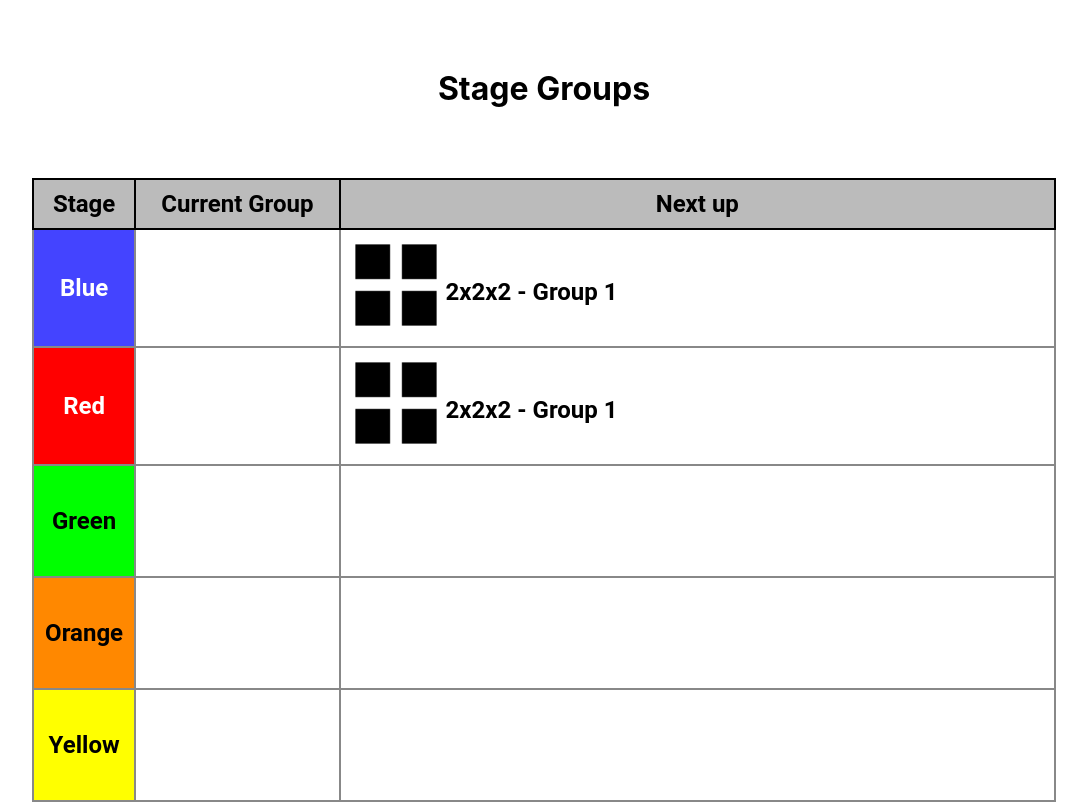
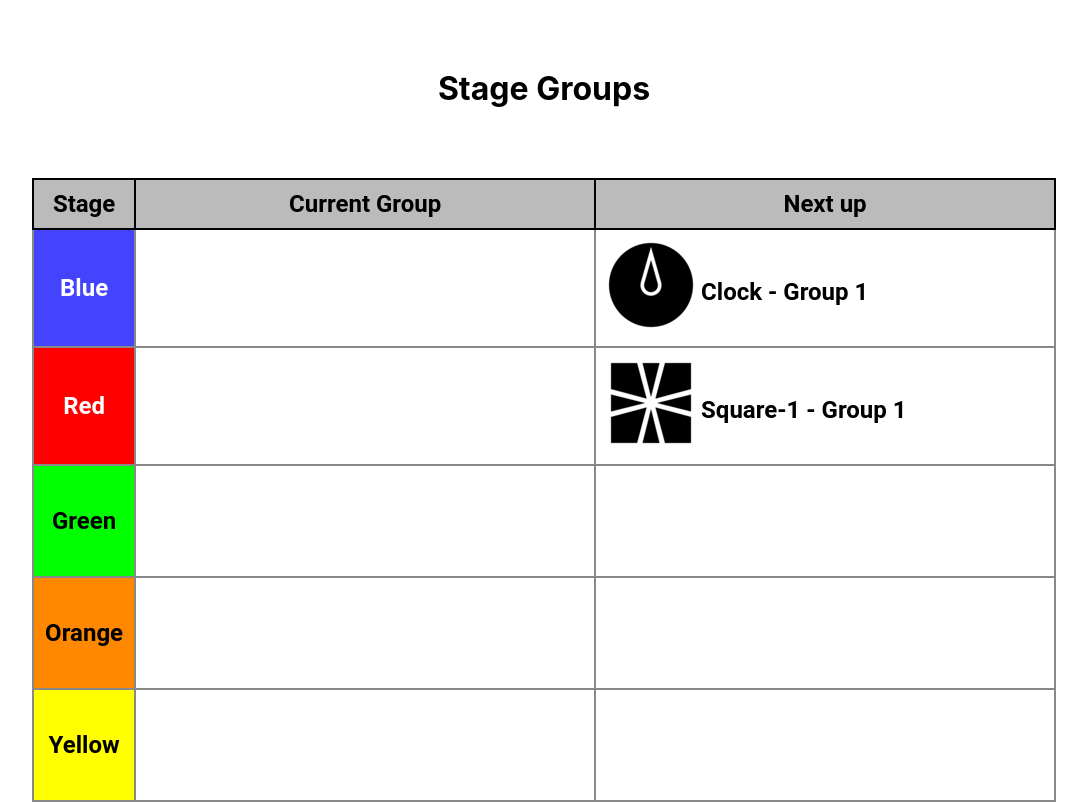
Before and after one commit to kr-matthews/stage-groups, a React (Create React App) app: page / in a window 1280 px wide. Shown: the whole page, without its empty margins (96-1183 px from the left). Built offline with nearby package versions, Linux system fonts and the light colour scheme.

Commit message:
Add events, Thu groups; improve text display
Adjust column widths

```diff
--- a/src/App.js
+++ b/src/App.js
@@ -3,9 +3,7 @@ import { groups } from "./Data";
 import { useEffect } from "react";
 import { useLocalStorage } from "./useLocalStorage";
 
-function App() {
-  console.debug("app");
-
+export default function App() {
   const [location, setLocation] = useLocalStorage("loc", 0);
 
   function onKeyDown({ key }) {
@@ -31,5 +29,3 @@ function App() {
     </div>
   );
 }
-
-export default App;
--- a/src/Data.js
+++ b/src/Data.js
@@ -1,12 +1,106 @@
 import Event from "./Events";
 
 export const groups = [
+  [{}, {}, {}, {}, {}], // empty to start
+
   // Thursday
-  [{}, {}, {}, {}, {}], // empty to start day
-  [{ event: Event.e22, group: 1 }, { event: Event.e22, group: 1 }, {}, {}, {}],
-  [{ event: Event.e22, group: 2 }, { event: Event.e22, group: 2 }, {}, {}, {}],
-  [{ event: Event.e22, group: 3 }, { event: Event.e22, group: 3 }, {}, {}, {}],
-  [{ event: Event.esq, group: 1 }, { event: Event.e22, group: 1 }, {}, {}, {}],
+  [{ event: Event.ecl, group: 1 }, { event: Event.esq, group: 1 }, {}, {}, {}],
+  [{ event: Event.ecl, group: 2 }, { event: Event.esq, group: 2 }, {}, {}, {}],
+  [{ event: Event.ecl, group: 3 }, { event: Event.esq, group: 3 }, {}, {}, {}],
+  [
+    { event: Event.ecl, group: 4 },
+    { event: Event.esq, group: 4 },
+    {},
+    {},
+    { event: Event.e3m, attempt: 1 },
+  ],
+  [
+    { event: Event.esq, group: 1 },
+    { event: Event.esq, group: 5 },
+    {},
+    {},
+    { event: Event.e3m, attempt: 1 },
+  ],
+  [
+    { event: Event.esq, group: 2 },
+    { event: Event.esq, group: 6 },
+    {},
+    {},
+    { event: Event.e3m, attempt: 1 },
+  ],
+  [{}, {}, {}, {}, {}], // lunch
+  [
+    { event: Event.e66, group: 1 },
+    { event: Event.e66, group: 1 },
+    { event: Event.e66, group: 1 },
+    { event: Event.e66, group: 1 },
+    {},
+  ],
+  [
+    { event: Event.e66, group: 2 },
+    { event: Event.e66, group: 2 },
+    { event: Event.e66, group: 2 },
+    { event: Event.e66, group: 2 },
+    {},
+  ],
+  [
+    { event: Event.e77, group: 1 },
+    { event: Event.e77, group: 1 },
+    { event: Event.e77, group: 1 },
+    { event: Event.e77, group: 1 },
+    {},
+  ],
+  [
+    { event: Event.e77, group: 2 },
+    { event: Event.e77, group: 2 },
+    { event: Event.e77, group: 2 },
+    { event: Event.e77, group: 2 },
+    {},
+  ],
+  [
+    { event: Event.eme, group: 1 },
+    { event: Event.eme, group: 1 },
+    { event: Event.eme, group: 1 },
+    { event: Event.eme, group: 1 },
+    {},
+  ],
+  [
+    { event: Event.eme, group: 2 },
+    { event: Event.eme, group: 2 },
+    { event: Event.eme, group: 2 },
+    { event: Event.eme, group: 2 },
+    {},
+  ],
+  [
+    { event: Event.ecl, round: "Final" },
+    { event: Event.ecl, round: "Final" },
+    { event: Event.eme, group: 3 },
+    { event: Event.eme, group: 3 },
+    {},
+  ],
+  [
+    { event: Event.e3b, group: 1 },
+    { event: Event.e3b, group: 1 },
+    { event: Event.e3b, group: 1 },
+    { event: Event.e3b, group: 1 },
+    {},
+  ],
+  [
+    { event: Event.e3b, group: 2 },
+    { event: Event.e3b, group: 2 },
+    { event: Event.e3b, group: 2 },
+    { event: Event.e3b, group: 2 },
+    {},
+  ],
+  [
+    { event: Event.esq, round: 2 },
+    { event: Event.esq, round: 2 },
+    { event: Event.esq, round: 2 },
+    { event: Event.esq, round: 2 },
+    {},
+  ],
+  [{}, {}, {}, {}, {}], // dinner
+  [{}, {}, {}, {}, { event: Event.e3f, attempt: 1 }],
   [{}, {}, {}, {}, {}], // empty to end day
 
   // Friday
--- a/src/Display.js
+++ b/src/Display.js
@@ -1,10 +1,18 @@
-// /* Stolen (and modified) with permission from https://github.com/timreyn/usnationals/tree/master/src/static */
+// /* html stolen (and modified) with permission from https://github.com/timreyn/usnationals/tree/master/src/static */
 
 const stages = ["Blue", "Red", "Green", "Orange", "Yellow"];
 const ids = ["b", "r", "g", "o", "y"];
 
+function eventText(name, round, attempt, group) {
+  let str = ``;
+  str += name;
+  round && (str += `${round === "Final" ? `` : ` Round`} ${round}`);
+  attempt && (str += ` Attempt ${attempt}`);
+  group && (str += ` - Group ${group}`);
+  return str;
+}
+
 export default function Display({ current, next }) {
-  console.debug("display");
   return (
     <table align="center">
       <tbody>
@@ -21,7 +29,14 @@ export default function Display({ current, next }) {
                 <span className="icon">
                   <img src={current[index].event.icon} alt={""}></img>
                 </span>
-                <span className="eventname">{`${current[index].event.name} - Group ${current[index].group}`}</span>
+                <span className="eventname">
+                  {eventText(
+                    current[index].event.name,
+                    current[index].round,
+                    current[index].attempt,
+                    current[index].group
+                  )}
+                </span>
               </td>
             ) : (
               <td className="current"></td>
@@ -31,7 +46,14 @@ export default function Display({ current, next }) {
                 <span className="icon">
                   <img src={next[index].event.icon} alt={""}></img>
                 </span>
-                <span className="eventname">{`${next[index].event.name} - Group ${next[index].group}`}</span>
+                <span className="eventname">
+                  {eventText(
+                    next[index].event.name,
+                    next[index].round,
+                    next[index].attempt,
+                    next[index].group
+                  )}
+                </span>
               </td>
             ) : (
               <td className="nextevent"></td>
--- a/src/Events.js
+++ b/src/Events.js
@@ -1,8 +1,38 @@
 import i22 from "./icons/e_222.png";
+import i33 from "./icons/e_333.png";
+import i3o from "./icons/e_333oh.png";
+import i3b from "./icons/e_333bf.png";
+import i3m from "./icons/e_333mbf.png";
+import i3f from "./icons/e_333fm.png";
+import i44 from "./icons/e_444.png";
+import i4b from "./icons/e_444bf.png";
+import i55 from "./icons/e_555.png";
+import i5b from "./icons/e_555bf.png";
+import i66 from "./icons/e_666.png";
+import i77 from "./icons/e_777.png";
 import isq from "./icons/e_sq1.png";
+import icl from "./icons/e_clock.png";
+import ime from "./icons/e_minx.png";
+import ipy from "./icons/e_pyram.png";
+import isk from "./icons/e_skewb.png";
 
 export default class Event {
   static e22 = new Event("2x2x2", i22);
+  static e33 = new Event("3x3x3", i33);
+  static e44 = new Event("4x4x4", i44);
+  static e55 = new Event("5x5x5", i55);
+  static e66 = new Event("6x6x6", i66);
+  static e77 = new Event("7x7x7", i77);
+  static e3o = new Event("3x3x3 One-Handed", i3o);
+  static e3b = new Event("3x3x3 Blindfolded", i3b);
+  static e3m = new Event("3x3x3 Multi-Blind", i3m);
+  static e3f = new Event("3x3x3 Fewest Moves", i3f);
+  static e4b = new Event("4x4x4 Blindfolded", i4b);
+  static e5b = new Event("5x5x5 Blindfolded", i5b);
+  static ecl = new Event("Clock", icl);
+  static eme = new Event("Megaminx", ime);
+  static epy = new Event("Pyraminx", ipy);
+  static esk = new Event("Skewb", isk);
   static esq = new Event("Square-1", isq);
 
   constructor(name, icon) {
--- a/src/index.css
+++ b/src/index.css
@@ -37,10 +37,10 @@ td.name {
   text-align: center;
 }
 td.current {
-  width: 20%;
+  width: 45%;
 }
 td.nextevent {
-  width: 70%;
+  width: 45%;
 }
 
 span.eventname {
```
